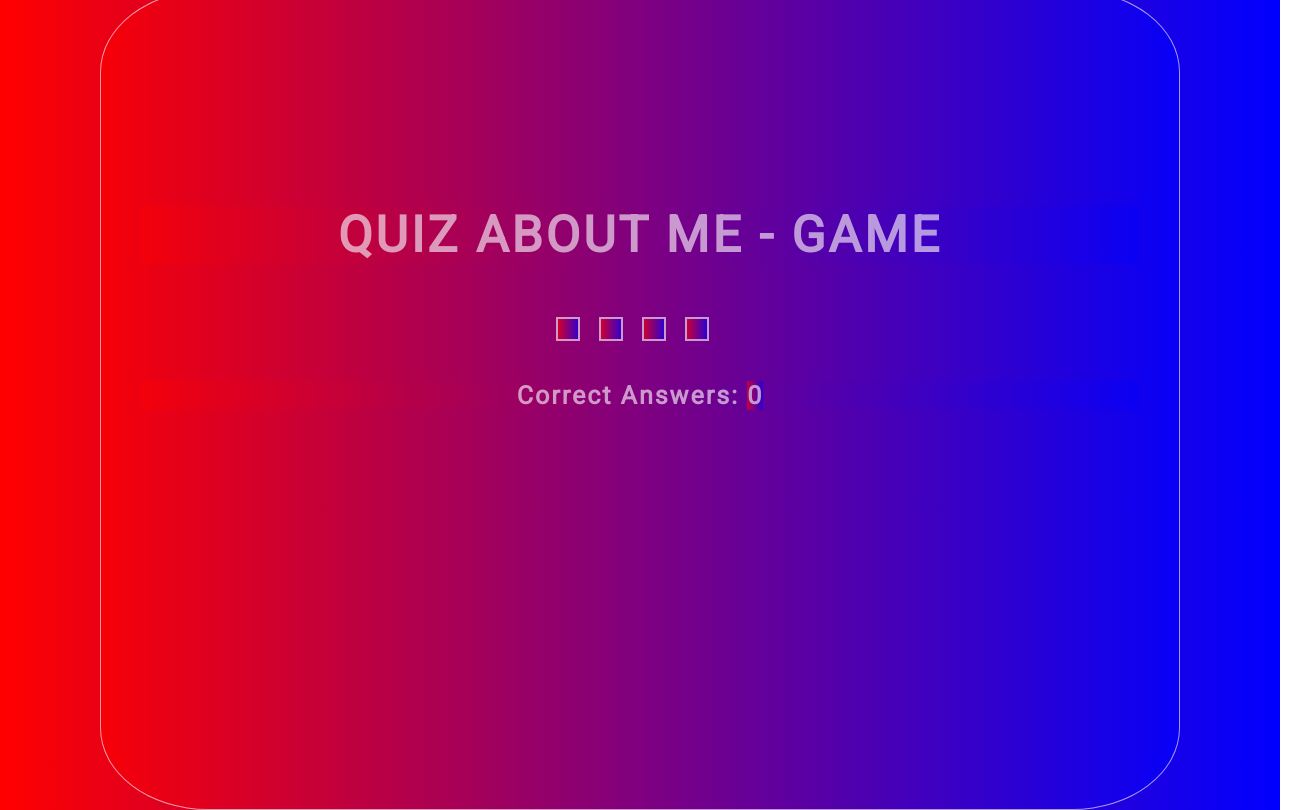
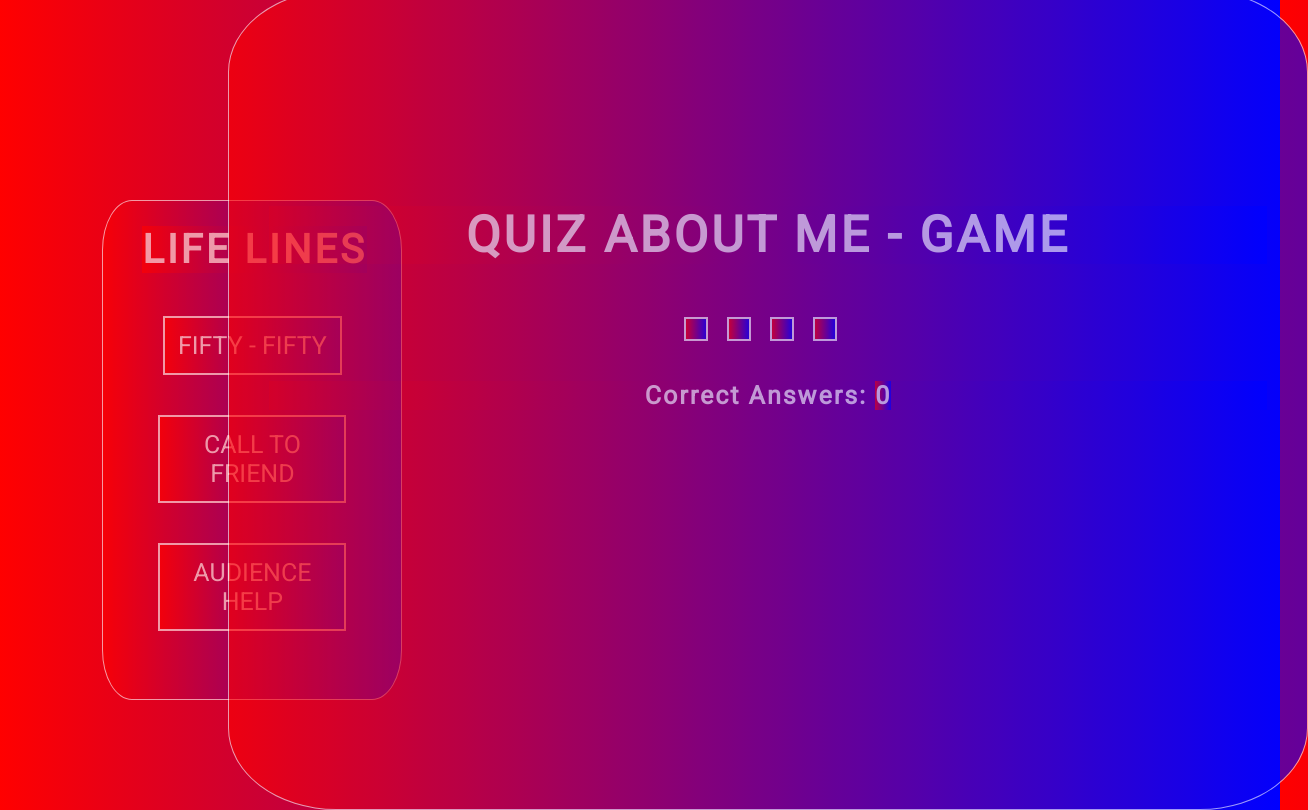
Before and after one commit to Oskiwariat/quiz-about-me-with-express.js, a website: page public/index.html in a window 1280 px wide. Shown: the whole page, 1308 px wide, since content can reach past the window. Drawn offline with Linux system fonts and the light colour scheme; no server answers.

Commit message:
add lifelines to quiz

```diff
--- a/app.js
+++ b/app.js
@@ -1,6 +1,7 @@
 const express = require("express");
 const gameRoute = require("./routes/game");
 const path = require("path");
+const lifeLinesRoute = require("./routes/lifelines");
 
 const app = express();
 
--- a/public/index.html
+++ b/public/index.html
@@ -13,6 +13,14 @@
 </head>
 
 <body>
+
+  <div id="lifelines">
+    <h1 id="h1lifelines">Life lines</h1>
+    <button id="fiftyfifty">Fifty - fifty</button><br>
+    <button id="friendcall">Call to friend</button><br>
+    <button id="audiencehelp">Audience help</button>
+  </div>
+
   <div id="game-board">
     <h1 id="gametitle">Quiz about me - Game</h1>
     <h3 id="h3question"></h3>
--- a/public/style.css
+++ b/public/style.css
@@ -20,7 +20,7 @@ div#game-board {
   height: 820px;
   width: 1080px;
   top: 50%;
-  left: 50%;
+  left: 60%;
   transform: translate(-50%, -50%);
   transition: 0.4s;
   border-radius: 10%;
@@ -120,3 +120,74 @@ button.playagainbutton:hover {
   background: white;
   color: black;
 }
+
+div#lifelines {
+  position: absolute;
+  top: 25%;
+  left: 8%;
+  height: 500px;
+  width: 300px;
+  border: 1px solid white;
+  border-radius: 10%;
+  opacity: 0.6;
+  transition: 0.2s;
+  padding: 55px;
+}
+
+div#lifelines:hover {
+  opacity: 1;
+  cursor: pointer;
+  border: 3px solid white;
+}
+
+h1#h1lifelines {
+  position: absolute;
+  top: 5%;
+  left: 13%;
+  font-size: 40px;
+  text-transform: uppercase;
+  color: white;
+  letter-spacing: 3px;
+}
+
+button#fiftyfifty {
+  margin-top: 60px;
+  margin-bottom: 40px;
+  text-transform: uppercase;
+  padding: 13px;
+  font-size: 25px;
+  color: white;
+  border: 2px solid white;
+  transition: 0.4s;
+}
+button#fiftyfifty:hover {
+  background: white;
+  color: black;
+  cursor: pointer;
+}
+button#friendcall {
+  text-transform: uppercase;
+  padding: 13px;
+  font-size: 25px;
+  color: white;
+  border: 2px solid white;
+}
+button#friendcall:hover {
+  background: white;
+  color: black;
+  cursor: pointer;
+}
+
+button#audiencehelp {
+  text-transform: uppercase;
+  padding: 13px;
+  font-size: 25px;
+  color: white;
+  margin-top: 40px;
+  border: 2px solid white;
+}
+button#audiencehelp:hover {
+  background: white;
+  color: black;
+  cursor: pointer;
+}
```
